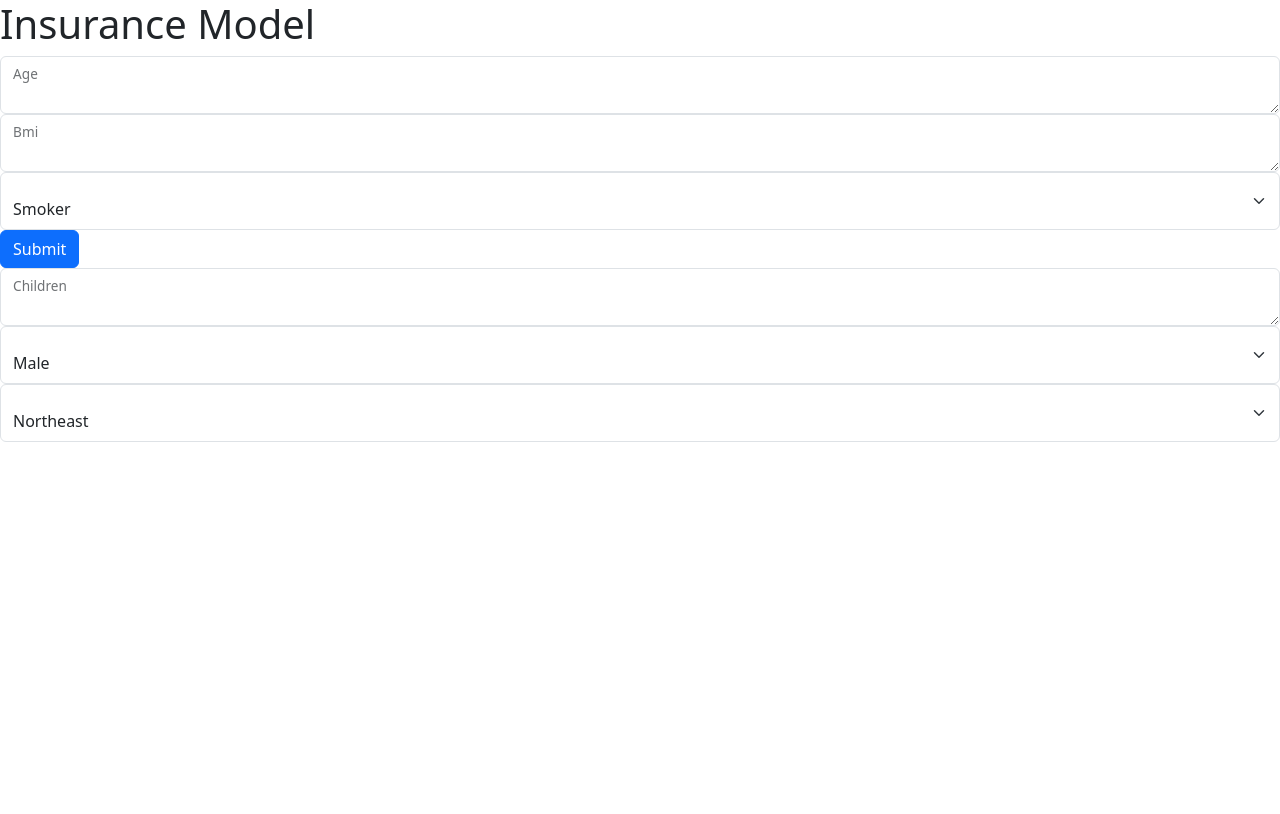
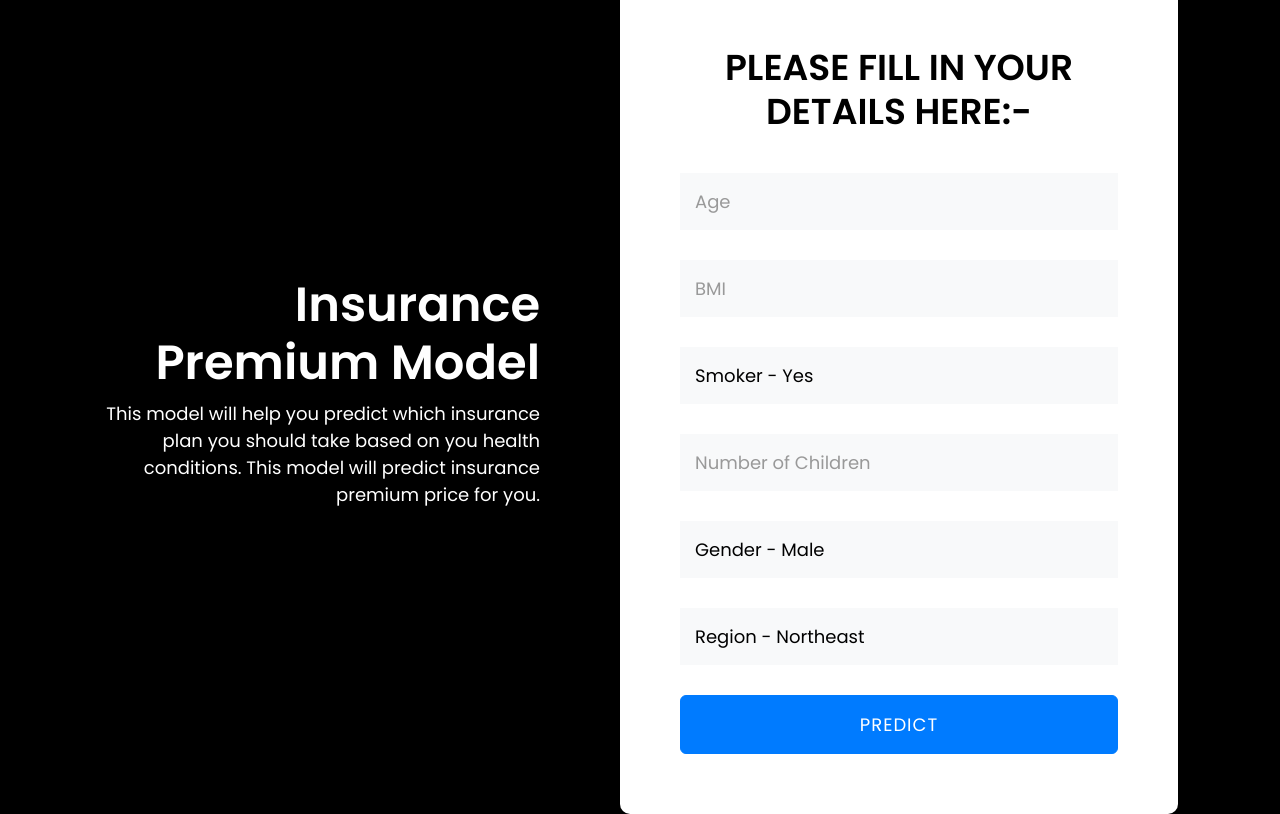
Before and after one commit to samarthsoni3002/Insurance_premium_prediction, a Flask app: page / in a window 1280 px wide. Before the commit the page ends 442 px from the top, so only its background shows below. Run offline with Flask 3, Linux system fonts and the light colour scheme; parts of the project's set-up code (start-up, migrations or seed data) failed here and were passed over.

Commit message:
Interface completed

```diff
--- a/app.py
+++ b/app.py
@@ -5,7 +5,8 @@ import pandas as pd
 import matplotlib as plt
 import seaborn as sns
 from sklearn.ensemble import GradientBoostingRegressor
-
+import sklearn
+print(sklearn.__version__)
 
 app = Flask(__name__)
 
@@ -18,26 +19,20 @@ def home():
     return render_template("index.html")
 
 
-@app.route("/predict",methods=["POST"])
-def predict():
-    data = request.json["data"]
-    print(data)
-    print(np.array(list(data.values())).reshape(1,-1))
-    new_data = scaler_model.transform(np.array(list(data.values())).reshape(1,-1))
-    print(new_data)
-    output = insurance_model.predict(new_data)
-    print(output[0])
-    return jsonify(output[0])
 
 @app.route("/predict_model",methods=["POST"])
 def predict_model():
-    data = [float(x) for x in request.form.values()]
+    age = float(request.form["age"])
+    bmi = float(request.form["bmi"])
+    smoker = int(request.form.get("smoker",0))
+
+    data = [age, bmi, smoker]
+
     print(data)
-    final_input = scaler_model.transform((np.array(data).reshape(1,-1)))
-    print(final_input)
+    final_input = scaler_model.transform(np.array(data).reshape(1, -1))
     output = insurance_model.predict(final_input)
-    print(output)
-    return render_template("index.html",prediction_text = "The predicted price is {}".format(output[0]))
+
+    return render_template("index2.html", prediction_text="The predicted price is {}".format(output[0]))
 
 if __name__=="__main__":
     app.run(debug=True)
--- a/requirements.txt
+++ b/requirements.txt
@@ -1,5 +1,5 @@
 flask
-sklearn
+scikit-learn==1.2.2
 pandas
 numpy
 matplotlib
--- a/templates/index.html
+++ b/templates/index.html
@@ -1,56 +1,212 @@
 <!DOCTYPE html>
 <html lang="en">
   <head>
-     <link href="https://cdn.jsdelivr.net/npm/bootstrap@5.3.0/dist/css/bootstrap.min.css" rel="stylesheet" integrity="sha384-9ndCyUaIbzAi2FUVXJi0CjmCapSmO7SnpJef0486qhLnuZ2cdeRhO02iuK6FUUVM" crossorigin="anonymous">
-  </head>
     <meta charset="UTF-8" />
     <meta name="viewport" content="width=device-width, initial-scale=1.0" />
     <title>Insurance Premium Model</title>
+    <link
+      rel="stylesheet"
+      href="https://cdn.jsdelivr.net/npm/bootstrap@5.3.0/dist/css/bootstrap.min.css"
+    />
+    <style>
+      @import url("https://fonts.googleapis.com/css2?family=Poppins:wght@400;600&display=swap");
+
+      body {
+        margin: 0;
+        padding: 0;
+        background-color: #000000;
+        font-family: "Poppins", sans-serif;
+      }
+
+      .container {
+        display: flex;
+        justify-content: center;
+        align-items: center;
+        height: 100vh;
+      }
+
+      .content-container {
+        display: flex;
+        align-items: center;
+        justify-content: space-between;
+        max-width: 1200px;
+        margin: 0 20px;
+      }
+
+      .left-content {
+        flex: 1;
+        padding-right: 80px;
+        text-align: right;
+      }
+
+      .right-content {
+        flex: 1;
+        padding: 60px;
+        background-color: #ffffff;
+        border-radius: 10px;
+        box-shadow: 0 0 20px rgba(0, 0, 0, 0.1);
+        animation: slide-in 1s ease-in-out;
+      }
+
+      @keyframes slide-in {
+        0% {
+          opacity: 0;
+          transform: translateX(100px);
+        }
+        100% {
+          opacity: 1;
+          transform: translateX(0);
+        }
+      }
+
+      .form-container {
+        max-width: 500px;
+        margin: 0 auto;
+      }
+
+      .form-container h2 {
+        color: #000000;
+        text-align: center;
+        margin-bottom: 40px;
+        font-size: 36px;
+        font-weight: 600;
+        text-transform: uppercase;
+        font-family: "Poppins", sans-serif;
+      }
+
+      .form-control {
+        background-color: #f8f9fa;
+        color: #000000;
+        border: none;
+        border-radius: 0;
+        margin-bottom: 30px;
+        font-size: 18px;
+        padding: 15px;
+        font-family: "Poppins", sans-serif;
+      }
+
+      .form-control::placeholder {
+        color: #999999;
+      }
+
+      .form-control:focus {
+        background-color: #f8f9fa;
+        color: #000000;
+      }
+
+      .btn-primary {
+        background-color: #007bff;
+        border-color: #007bff;
+        font-size: 18px;
+        text-transform: uppercase;
+        letter-spacing: 1px;
+        padding: 15px 30px;
+        transition: background-color 0.3s ease;
+        font-family: "Poppins", sans-serif;
+      }
+
+      .btn-primary:hover {
+        background-color: #0056b3;
+        border-color: #0056b3;
+      }
+
+      .btn-block {
+        width: 100%;
+      }
+
+      .result-container {
+        display: none;
+        margin-top: 40px;
+      }
+
+      .result-container.active {
+        display: block;
+      }
+    </style>
   </head>
   <body>
-    <h1>Insurance Model</h1>
-    <form action="{{ url_for('predict_model')}}" method="post">
-      <div class="form-floating">
-  <textarea class="form-control" name="age" id="floatingTextarea"></textarea>
-  <label for="floatingTextarea">Age</label>
-</div>
+    <div class="container">
+      <div class="content-container">
+        <div class="left-content">
+          <h2
+            style="
+              color: #ffffff;
+              font-size: 48px;
+              font-weight: 600;
+              line-height: 1.2;
+            "
+          >
+            Insurance Premium Model
+          </h2>
+          <p style="color: #ffffff; font-size: 18px">
+            This model will help you predict which insurance plan you should
+            take based on you health conditions. This model will predict
+            insurance premium price for you.
+          </p>
+        </div>
+        <div class="right-content">
+          <div class="form-container">
+            <h2
+              style="
+                font-size: 36px;
+                font-weight: 600;
+                text-transform: uppercase;
+              "
+            >
+              Please fill in your details here:-
+            </h2>
+            <form
+              action="{{ url_for('predict_model') }}"
+              method="post"
+              id="prediction-form"
+            >
+              <input
+                type="text"
+                class="form-control"
+                id="age"
+                name="age"
+                placeholder="Age"
+                required
+              />
+              <input
+                type="text"
+                class="form-control"
+                id="bmi"
+                name="bmi"
+                placeholder="BMI"
+                required
+              />
+              <select class="form-control" id="smoker" name="smoker" required>
+                <option value="1">Smoker - Yes</option>
+                <option value="0">Smoker - No</option>
+              </select>
+              <input
+                type="text"
+                class="form-control"
+                id="children"
+                name="children"
+                placeholder="Number of Children"
+                required
+              />
+              <select class="form-control" id="gender" name="gender" required>
+                <option value="1">Gender - Male</option>
+                <option value="0">Gender - Female</option>
+              </select>
+              <select class="form-control" id="region" name="region" required>
+                <option value="1">Region - Northeast</option>
+                <option value="2">Region - Northwest</option>
+                <option value="3">Region - Southeast</option>
+                <option value="4">Region - Southwest</option>
+              </select>
+              <button type="submit" class="btn btn-primary btn-block">
+                Predict
+              </button>
+            </form>
+          </div>
+        </div>
+      </div>
+    </div>
 
-      <div class="form-floating">
-  <textarea class="form-control" name="bmi" id="floatingTextarea"></textarea>
-  <label for="floatingTextarea">Bmi</label>
-</div>
-   <div class="form-floating">
-  <select class="form-select" id="floatingSelect"  name="yes" aria-label="Floating label select example">
-    <option value="1">Smoker</option>
-    <option value="0">Not a Smoker</option>
-  </select>
-</div>
-<div class="col-md-4">
-    <button class="btn btn-primary" type="submit">Submit</button>
-  </div>
-    </form>
-
-    <div class="form-floating">
-  <textarea class="form-control" name="children" id="floatingTextarea"></textarea>
-  <label for="floatingTextarea">Children</label>
-</div>
-      <div class="form-floating">
-  <select class="form-select" id="floatingSelect"  name="yes" aria-label="Floating label select example">
-    <option value="1">Male</option>
-    <option value="0">Female</option>
-  </select>
-</div>
-      <div class="form-floating">
-  <select class="form-select" id="floatingSelect" name="region" aria-label="Floating label select example">
-    <option value="1">Northeast</option>
-    <option value="1">Northwest</option>
-    <option value="1">Southeast</option>
-    <option value="1">Southwest</option>
-  </select>
-</div>
-      {{prediction_text}}
-
-    <script src="https://cdn.jsdelivr.net/npm/@popperjs/core@2.11.8/dist/umd/popper.min.js" integrity="sha384-I7E8VVD/ismYTF4hNIPjVp/Zjvgyol6VFvRkX/vR+Vc4jQkC+hVqc2pM8ODewa9r" crossorigin="anonymous"></script>
-<script src="https://cdn.jsdelivr.net/npm/bootstrap@5.3.0/dist/js/bootstrap.min.js" integrity="sha384-fbbOQedDUMZZ5KreZpsbe1LCZPVmfTnH7ois6mU1QK+m14rQ1l2bGBq41eYeM/fS" crossorigin="anonymous"></script>
+    <script src="https://cdn.jsdelivr.net/npm/bootstrap@5.3.0/dist/js/bootstrap.bundle.min.js"></script>
   </body>
 </html>
```
Also changed, not shown: templates/index2.html (added, +95 -0 lines), 5 other files.
